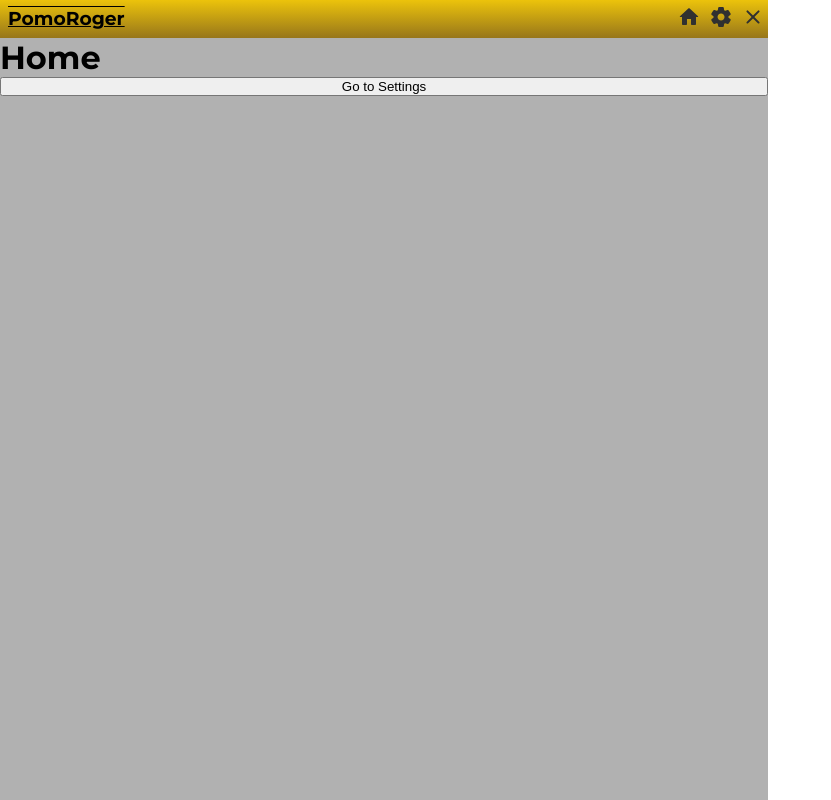
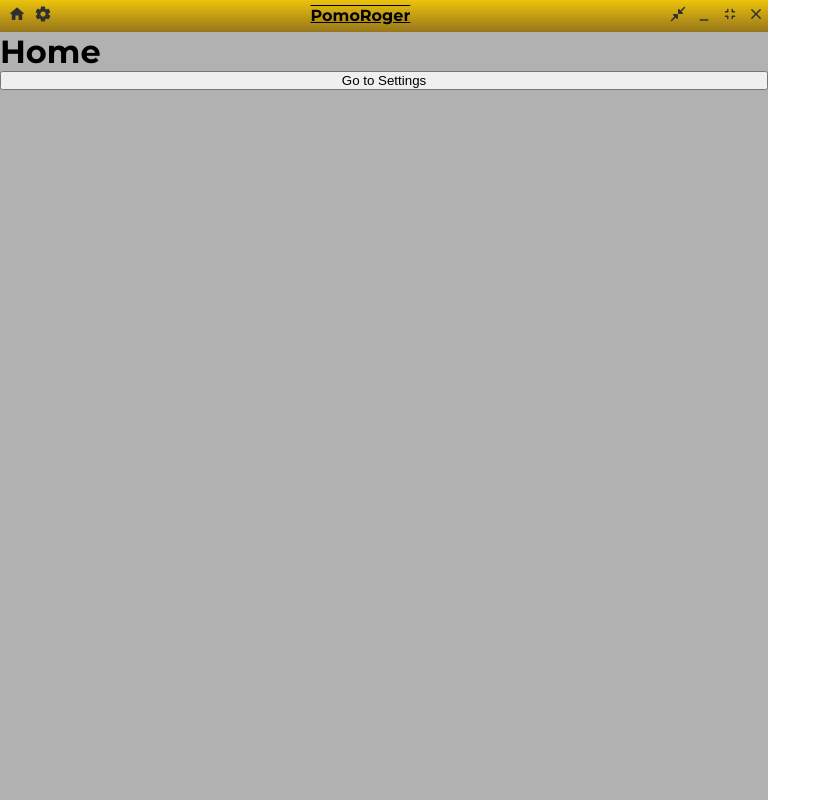
Before and after one commit to AdrianRoger/PomoRoger, a React (Vite) app: page / in a window 1280 px wide. Shown: the whole page, without its empty margins (0-831 px from the left). Built offline with nearby package versions, Linux system fonts and the light colour scheme.

Commit message:
feat: create window controls

```diff
--- a/electron/preload.js
+++ b/electron/preload.js
@@ -8,4 +8,9 @@ contextBridge.exposeInMainWorld('electron', {
   startDrag: (clientX, clientY) => ipcRenderer.send("start-drag", clientX, clientY),
   moveDrag: (clientX, clientY) => ipcRenderer.send("drag-move", clientX, clientY),
   stopDrag: () => ipcRenderer.send("stop-drag"),
+  setSizeLarge: () => ipcRenderer.send('resize-large'),
+  setSizeMedium: () => ipcRenderer.send('resize-medium'),
+  setSizeSmall: () => ipcRenderer.send('resize-small'),
+  setSizeRestore: () => ipcRenderer.send('resize-restore'),
+  setMinimized: () => ipcRenderer.send('minimize-app'),
 });
--- a/src/components/header/Header.css
+++ b/src/components/header/Header.css
@@ -17,6 +17,6 @@
   gap: 0.5rem;
 }
 
-h3 {
+h4 {
   text-decoration: overline underline;
 }
--- a/src/components/header/Header.jsx
+++ b/src/components/header/Header.jsx
@@ -4,19 +4,24 @@ import HomeRoundedIcon from "@mui/icons-material/HomeRounded";
 import SettingsRoundedIcon from "@mui/icons-material/SettingsRounded";
 import CloseRoundedIcon from "@mui/icons-material/CloseRounded";
 import IconButton from "../iconButton/iconButton";
+//Resize imports
+import CloseFullscreenRoundedIcon from "@mui/icons-material/CloseFullscreenRounded";
+import FullscreenRoundedIcon from "@mui/icons-material/FullscreenRounded";
+import FullscreenExitRoundedIcon from "@mui/icons-material/FullscreenExitRounded";
+import MinimizeRoundedIcon from "@mui/icons-material/MinimizeRounded";
+import OpenInFullRoundedIcon from '@mui/icons-material/OpenInFullRounded';
 import "./Header.css";
 
 const Header = () => {
   const [isDragging, setIsDragging] = useState(false);
-  // const [initialClientX, setInitialClientX] = useState(0);
-  // const [initialClientY, setInitialClientY] = useState(0);
+  const [isLargeSize, setIsLargeSize] = useState(true);
+  const [isSmallSize, setIsSmallSize] = useState(false);
+  const iconSize = {fontSize:"18px"};
 
   const navigate = useNavigate();
 
   const handleMouseDown = (e) => {
     setIsDragging(true);
-    // setInitialClientX(e.clientX);
-    // setInitialClientY(e.clientY);
     window.electron.startDrag(e.clientX, e.clientY);
   };
 
@@ -38,6 +43,27 @@ const Header = () => {
   const handleCloseApplication = () => {
     window.electron.closeApp();
   };
+  const handleMinimezeApp = () => {
+    window.electron.setMinimized();
+  }
+
+  const handleResizeLarge = () => {
+    window.electron.setSizeLarge();
+    setIsLargeSize(true);
+  }
+  const handleResizeMedium = () => {
+    window.electron.setSizeMedium();
+    setIsLargeSize(false);
+  }
+  const handleResizeSmall = () => {
+    window.electron.setSizeSmall();
+    setIsSmallSize(true);
+  }
+  const handleResizeRestore = () => {
+    window.electron.setSizeRestore();
+    setIsSmallSize(false);
+  }// It Need To Implement
+
 
   return (
     <header
@@ -47,18 +73,40 @@ const Header = () => {
       onMouseUp={handleMouseUp}
       onMouseLeave={handleMouseUp}
     >
-      <h3>PomoRoger</h3>
-      <div className="navigate-buttons">
+      {!isSmallSize && <div className="navigate-buttons">
         <IconButton
-          children={<HomeRoundedIcon />}
+          children={<HomeRoundedIcon sx={iconSize}/>}
           handleClick={() => handleNavigate("/")}
         />
         <IconButton
-          children={<SettingsRoundedIcon />}
+          children={<SettingsRoundedIcon sx={iconSize}/>}
           handleClick={() => handleNavigate("/settings")}
         />
+      </div>}
+      <h4>PomoRoger</h4>
+      <div className="navigate-buttons">
+        {!isSmallSize && <IconButton
+          children={<CloseFullscreenRoundedIcon  sx={iconSize}/>}
+          handleClick={handleResizeSmall}
+        />}
+        {isSmallSize && <IconButton
+          children={<OpenInFullRoundedIcon  sx={iconSize}/>}
+          handleClick={handleResizeRestore}
+        />}
         <IconButton
-          children={<CloseRoundedIcon />}
+          children={<MinimizeRoundedIcon sx={iconSize}/>}
+          handleClick={handleMinimezeApp}
+        />
+        {isLargeSize && !isSmallSize && <IconButton
+          children={<FullscreenExitRoundedIcon sx={iconSize}/>}
+          handleClick={handleResizeMedium}
+        />}
+        {!isLargeSize && !isSmallSize && <IconButton
+          children={<FullscreenRoundedIcon sx={iconSize}/>}
+          handleClick={handleResizeLarge}
+        />}
+        <IconButton
+          children={<CloseRoundedIcon sx={iconSize}/>}
           handleClick={handleCloseApplication}
         />
       </div>
```
Also changed, not shown: electron/main.js (+33 -6 lines).
